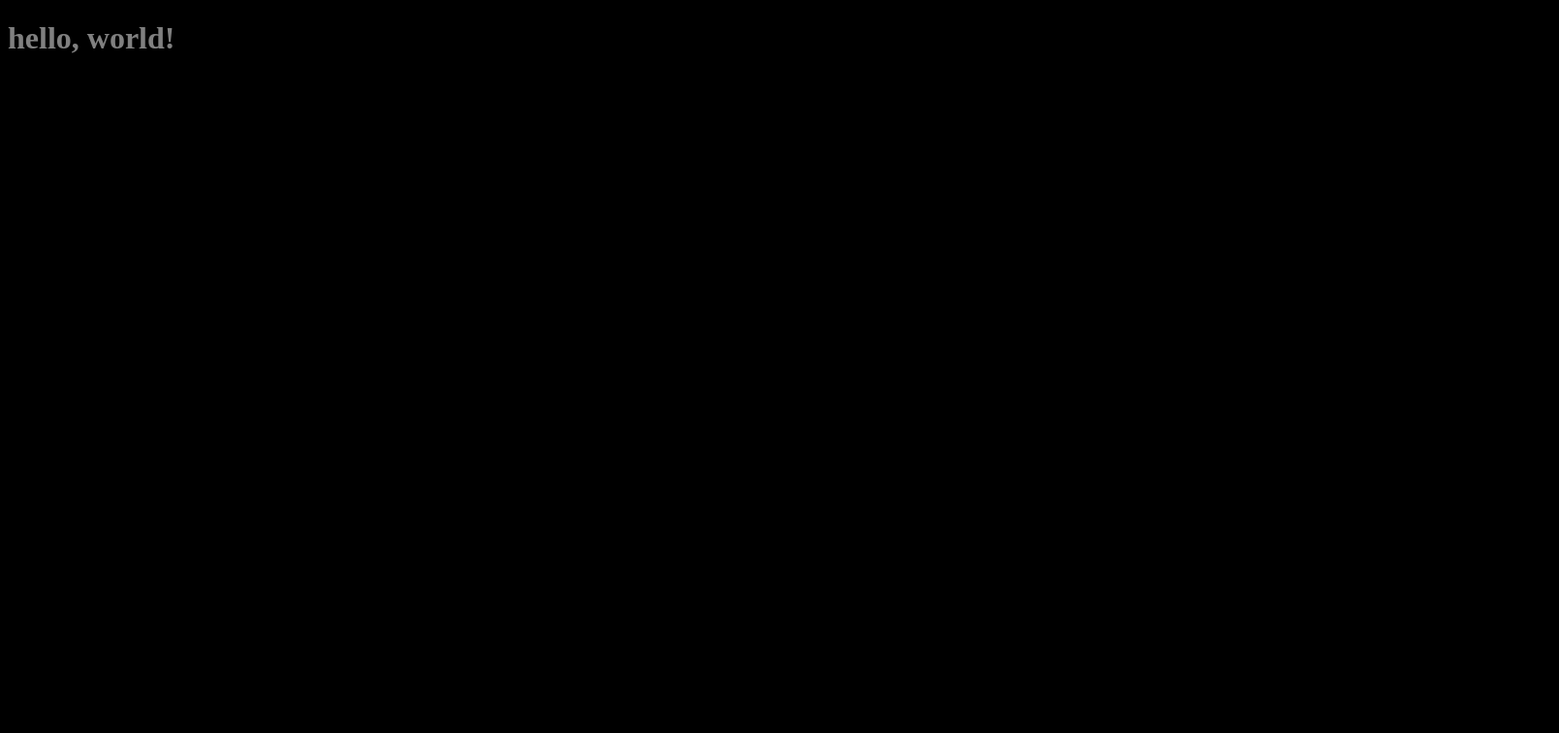
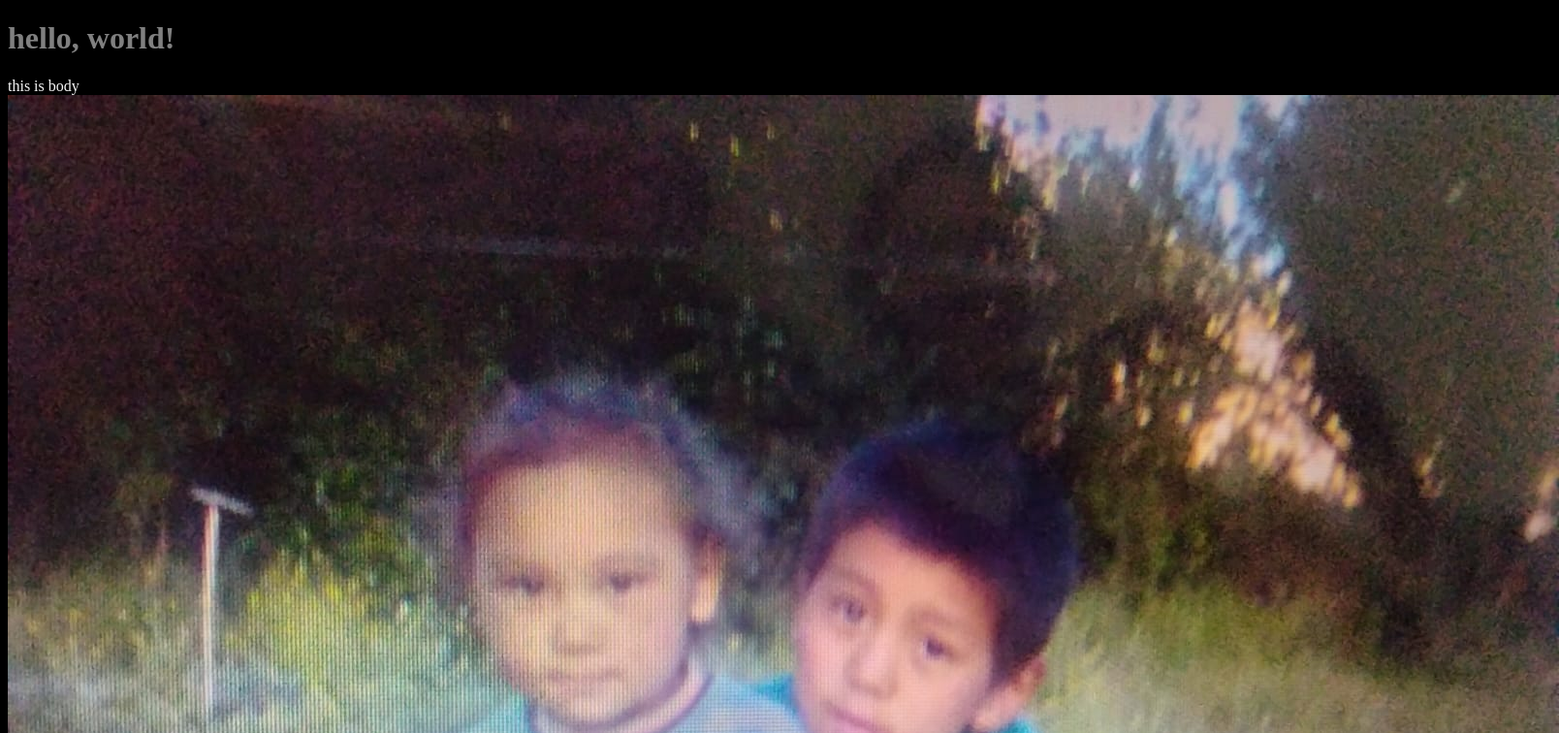
Before and after one commit to dioskit/WEB-DEV-CLASS, a plain HTML site: page index.html in a window 1280 px wide. Shown: the top 756 px of the page at 97% size, 1608 px wide, since content can reach past the window. Drawn offline with Linux system fonts and the light colour scheme.

Commit message:
photo uplod

```diff
--- a/index.html
+++ b/index.html
@@ -7,5 +7,8 @@
     <body>
         <h1>hello, world!</h1>
         <div>this is body</div>
+        <div>
+            <img src="amo.jpg" alt="angmoe photo">
+        </div>
     </body>
 </html>
--- a/web.scss
+++ b/web.scss
@@ -3,5 +3,9 @@ h1{
 }
 body{
     background-color: black;
-
+    color: whitesmoke;
+    img{
+        align-self: center;
+        height:auto;
+    }
 }
```
Also changed, not shown: amo.jpg (added), web.css, 1 other file.
